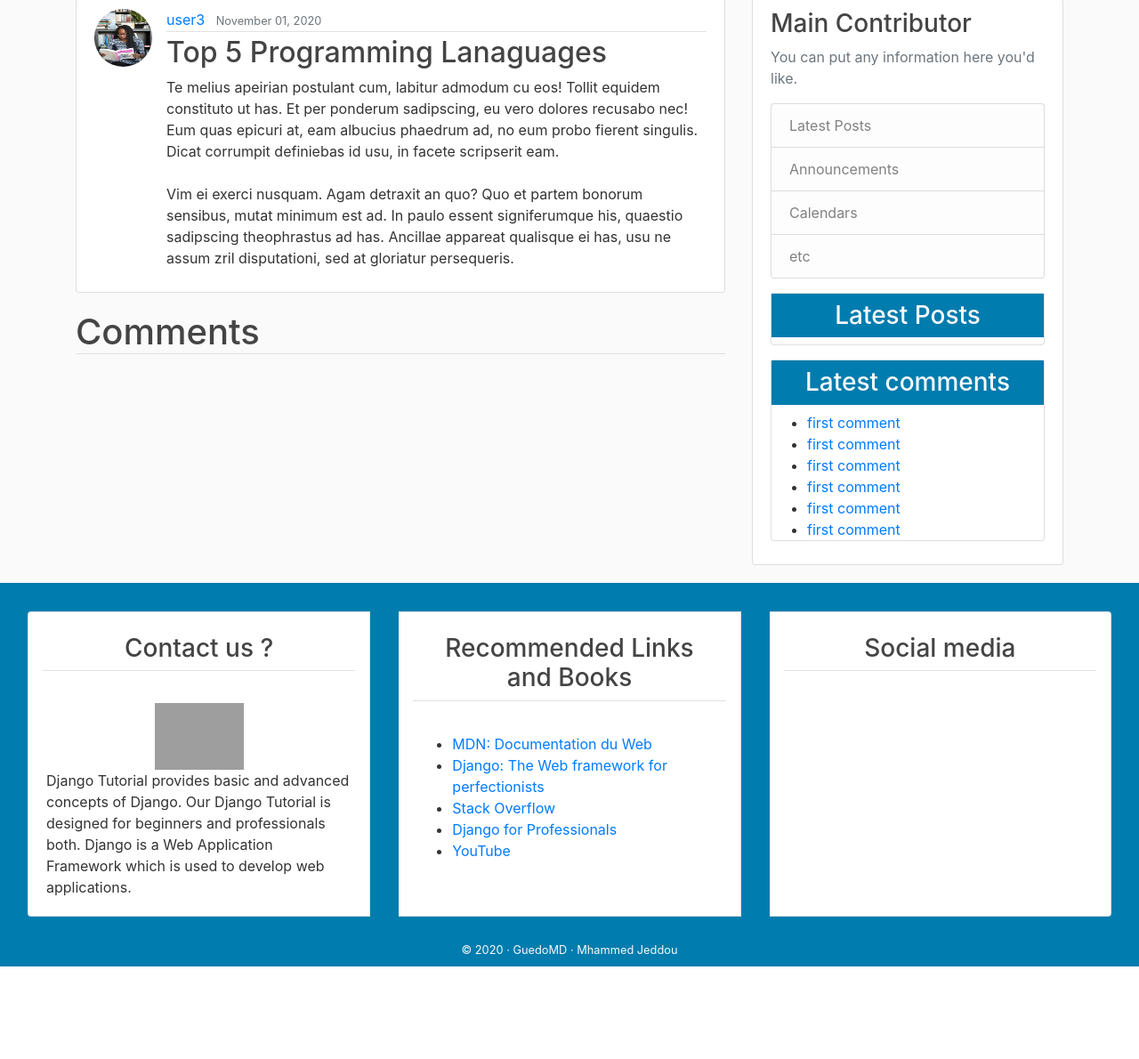
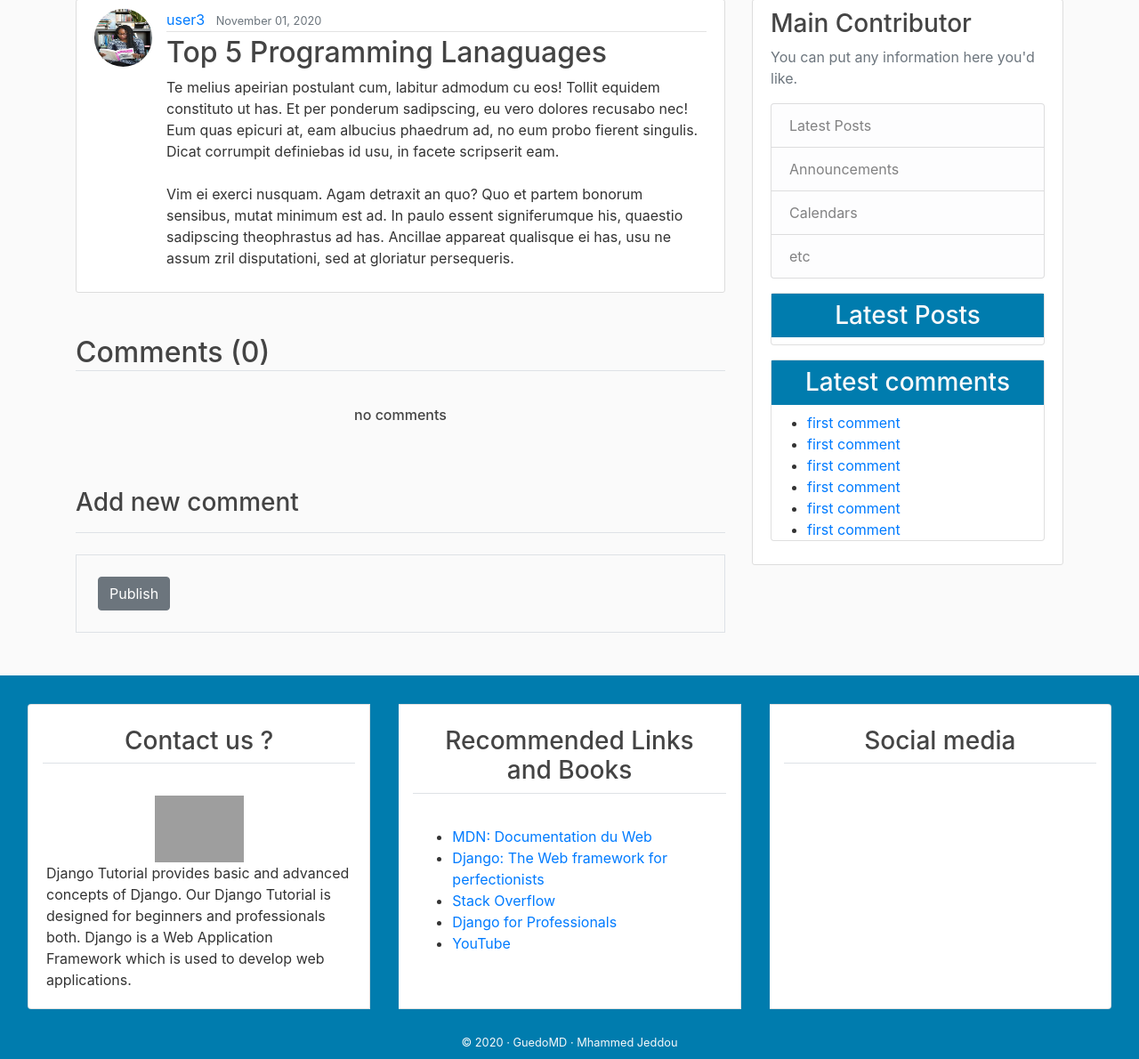
Before and after one commit to mhammed2020/Send-email-with-django, a Django app: page /detail/40/ in a window 1280 px wide. Shown: the part 81-1271 px from the top of the page at 89% size. Before the commit the page ends 1167 px from the top, so only its background shows below. Run offline with Django 3.2, Linux system fonts and the light colour scheme; data comes from the database, SQL or seed files in the repository; both versions use the stored data as it was after the commit; some libraries are stand-ins or nearby versions; grey boxes are pictures that could not be loaded.

Commit message:
Create  dynamic comment

```diff
--- a/blog/templates/blog/post_detail.html
+++ b/blog/templates/blog/post_detail.html
@@ -18,9 +18,8 @@
     </div>
   </article>
 
-  <div>
-    <h1 class="border-bottom"> Comments</h1>
 
+    <h2 class="border-bottom mt-5 mb-3"> Comments ({{comments.count}})</h2>
     {% for comment in comments  %}
 
     <ul class="p-3 comment">
@@ -30,6 +29,23 @@
        {{comment.body}}
 
   </ul>
+
+
+
+{% empty  %}
+      <h6 class="text-center p-4 comment">   no comments </h6>
     {% endfor %}
-  </div>
+ <!-- create form for comment  -->
+
+ <h3 class="border-bottom pb-3 mb-3 mt-5">   Add new comment  </h3>
+
+ <div class="border p-4 mb-5 mt-4 ">
+
+ <form method="POST">
+   {% csrf_token %}
+
+   <input class="btn btn-secondary" type="submit" value=" Publish ">
+ </form>
+
+</div>
 {% endblock content %}
```
Also changed, not shown: db.sqlite3.
